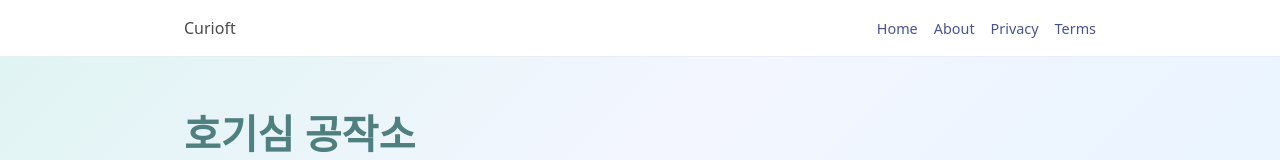
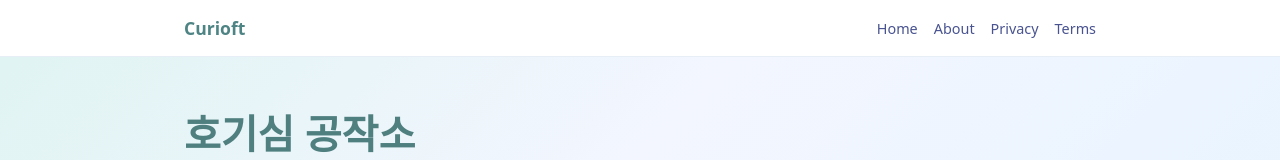
Before and after one commit to pikaak/Curioft_Site, a Next.js app: page / in a window 1280 px wide. Shown: the top 160 px of the page. Built offline with nearby package versions, Linux system fonts and the light colour scheme.

Commit message:
Update layout.css

```diff
--- a/styles/layout.css
+++ b/styles/layout.css
@@ -28,7 +28,7 @@
   height: 56px;
 }
 
-.logo a {
+.logo span {
   font-weight: 700;
   font-size: 1.1rem;
   color: #4f8484; /* 진한 민트 계열 */
```
